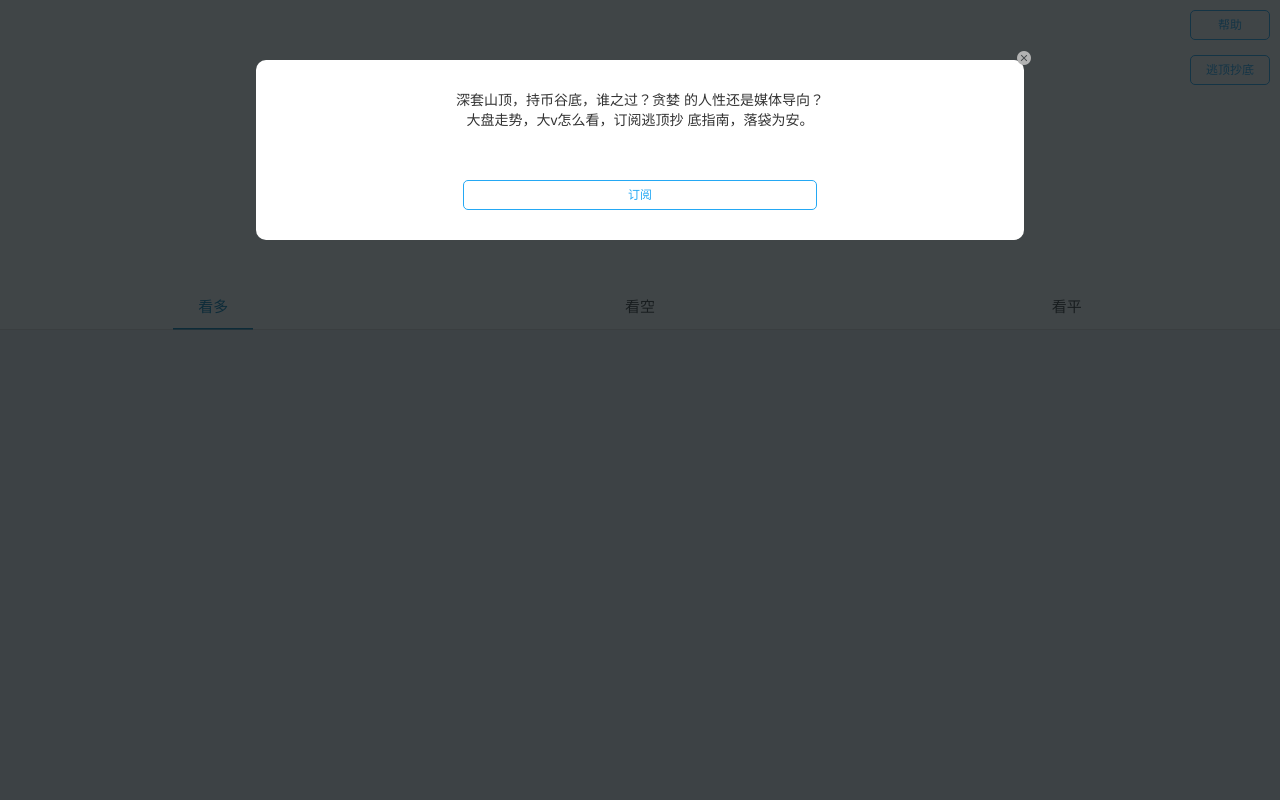
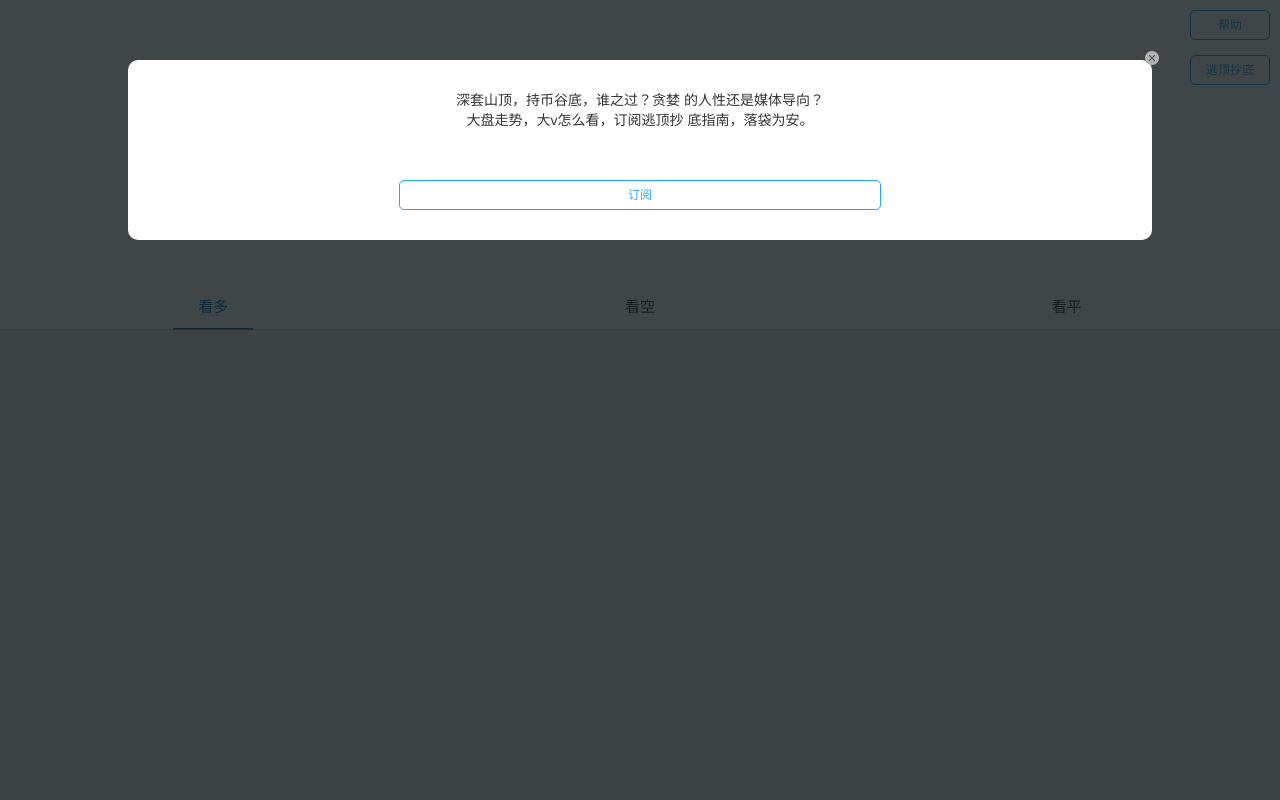
Before and after one commit to jinhuli/trushwho_wechat, a Django app: template prediction/templates/prediction/index.html in a window 1280 px wide. Run offline with Django 3.2, Linux system fonts and the light colour scheme; the template is opened without the code that fills it, so the values that code supplies are empty; parts of the project's set-up code (start-up, migrations or seed data) failed here and were passed over; some libraries are stand-ins or nearby versions.

Commit message:
tweak style for prediction app.

```diff
--- a/prediction/templates/prediction/index.html
+++ b/prediction/templates/prediction/index.html
@@ -76,10 +76,10 @@
     right: 10px;
     }
   .subscribe_panel {
-    width: 60%;
+    width: 80%;
     position: fixed;
     top: 60px;
-    left: 20%;
+    left: 10%;
     z-index: 102;
     text-align: center;
     padding: 30px;
```
Also changed, not shown: bigvs/tasks.py (+5 -4 lines).
